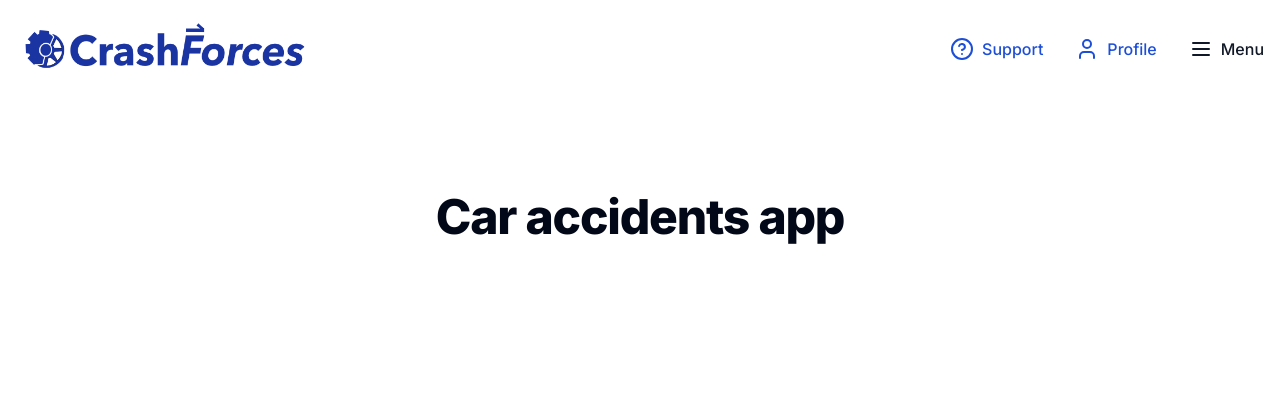
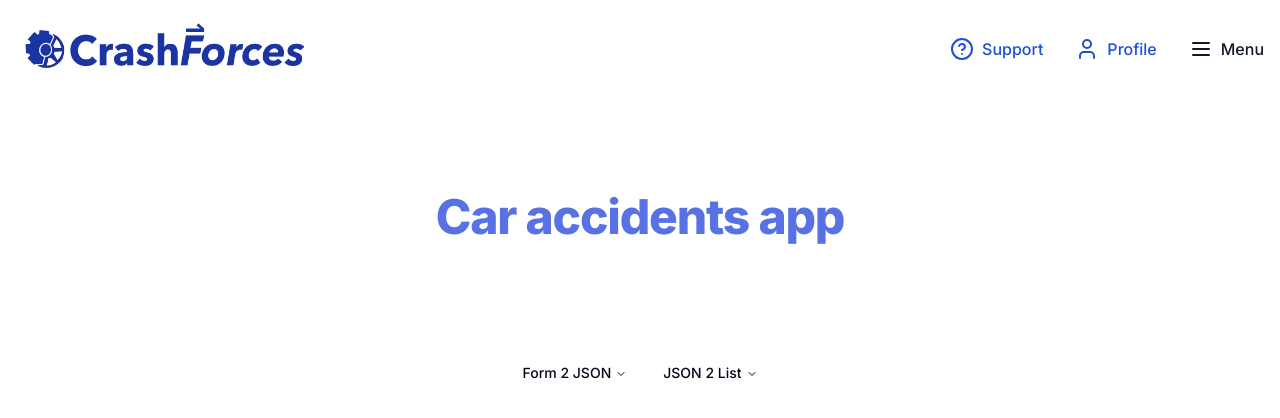
Before and after one commit to fdFloresMarquez/crashforces-exam, a Next.js app: page / in a window 1280 px wide. Shown: the top 418 px of the page. Built offline with nearby package versions, Linux system fonts and the light colour scheme.

Commit message:
add MainNavigationMenu component

```diff
--- a/src/app/page.tsx
+++ b/src/app/page.tsx
@@ -1,9 +1,15 @@
+import { MainNavigationMenu } from "@/components/MainNavigationMenu";
+
 export default function Home() {
   return (
-    <main className="flex min-h-screen flex-col items-center justify-between p-24">
-      <h1 className="scroll-m-20 text-4xl font-extrabold tracking-tight lg:text-5xl">
+    <main className="flex min-h-screen flex-col items-center space-y-28 p-24">
+      <h1 className="scroll-m-20 text-4xl font-extrabold tracking-tight text-brand-300 lg:text-5xl">
         Car accidents app
       </h1>
+
+      <div>
+        <MainNavigationMenu />
+      </div>
     </main>
   );
 }
--- /dev/null
+++ b/src/components/MainNavigationMenu.tsx
@@ -0,0 +1,77 @@
+"use client";
+
+import * as React from "react";
+import Link from "next/link";
+
+import { cn } from "@/lib/utils";
+import {
+  NavigationMenu,
+  NavigationMenuContent,
+  NavigationMenuItem,
+  NavigationMenuLink,
+  NavigationMenuList,
+  NavigationMenuTrigger,
+} from "@/components/ui/navigation-menu";
+
+export function MainNavigationMenu() {
+  return (
+    <NavigationMenu>
+      <NavigationMenuList>
+        <NavigationMenuItem>
+          <NavigationMenuTrigger>Form 2 JSON</NavigationMenuTrigger>
+          <NavigationMenuContent>
+            <ul className="grid gap-3 p-6 md:w-[400px] lg:w-[500px] ">
+              <ListItem href="/form-2-json/accident" title="Accident Form">
+                Here you can send Accident Info and view the JSON.
+              </ListItem>
+              <ListItem href="/form-2-json/collision" title="Collision Form">
+                Multi-step form for collecting information about a collision.
+              </ListItem>
+            </ul>
+          </NavigationMenuContent>
+        </NavigationMenuItem>
+        <NavigationMenuItem>
+          <NavigationMenuTrigger>JSON 2 List</NavigationMenuTrigger>
+          <NavigationMenuContent>
+            <ul className="grid w-[400px] gap-3 p-4 md:w-[500px] md:grid-cols-2 lg:w-[600px] ">
+              <ListItem href="/accident" title="Accident Form">
+                How to install dependencies and structure your app.
+              </ListItem>
+              <ListItem href="/docs/primitives/typography" title="Tooltip">
+                A popup that displays information related to an element when the element receives
+                keyboard focus or the mouse hovers over it.
+              </ListItem>
+            </ul>
+          </NavigationMenuContent>
+        </NavigationMenuItem>
+      </NavigationMenuList>
+    </NavigationMenu>
+  );
+}
+
+const ListItem = React.forwardRef<React.ElementRef<"a">, React.ComponentPropsWithoutRef<"a">>(
+  ({ className, title, children, ...props }, ref) => {
+    return (
+      <li>
+        <Link
+          ref={ref}
+          legacyBehavior
+          passHref
+          className={cn(
+            "block select-none space-y-1 rounded-md p-3 leading-none no-underline outline-none transition-colors hover:bg-accent hover:text-accent-foreground focus:bg-accent focus:text-accent-foreground",
+            className,
+          )}
+          href={props.href!}
+          {...props}
+        >
+          <NavigationMenuLink>
+            <div className="text-sm font-medium leading-none">{title}</div>
+            <p className="line-clamp-2 text-sm leading-snug text-muted-foreground">{children}</p>
+          </NavigationMenuLink>
+        </Link>
+      </li>
+    );
+  },
+);
+
+ListItem.displayName = "ListItem";
--- /dev/null
+++ b/src/components/ui/navigation-menu.tsx
@@ -0,0 +1,126 @@
+import * as React from "react";
+import * as NavigationMenuPrimitive from "@radix-ui/react-navigation-menu";
+import { cva } from "class-variance-authority";
+import { ChevronDown } from "lucide-react";
+
+import { cn } from "@/lib/utils";
+
+const NavigationMenu = React.forwardRef<
+  React.ElementRef<typeof NavigationMenuPrimitive.Root>,
+  React.ComponentPropsWithoutRef<typeof NavigationMenuPrimitive.Root>
+>(({ className, children, ...props }, ref) => (
+  <NavigationMenuPrimitive.Root
+    ref={ref}
+    className={cn("relative z-10 flex max-w-max flex-1 items-center justify-center", className)}
+    {...props}
+  >
+    {children}
+    <NavigationMenuViewport />
+  </NavigationMenuPrimitive.Root>
+));
+
+NavigationMenu.displayName = NavigationMenuPrimitive.Root.displayName;
+
+const NavigationMenuList = React.forwardRef<
+  React.ElementRef<typeof NavigationMenuPrimitive.List>,
+  React.ComponentPropsWithoutRef<typeof NavigationMenuPrimitive.List>
+>(({ className, ...props }, ref) => (
+  <NavigationMenuPrimitive.List
+    ref={ref}
+    className={cn("group flex flex-1 list-none items-center justify-center space-x-1", className)}
+    {...props}
+  />
+));
+
+NavigationMenuList.displayName = NavigationMenuPrimitive.List.displayName;
+
+const NavigationMenuItem = NavigationMenuPrimitive.Item;
+
+const navigationMenuTriggerStyle = cva(
+  "group inline-flex h-10 w-max items-center justify-center rounded-md bg-background px-4 py-2 text-sm font-medium transition-colors hover:bg-accent hover:text-accent-foreground focus:bg-accent focus:text-accent-foreground focus:outline-none disabled:pointer-events-none disabled:opacity-50 data-[active]:bg-accent/50 data-[state=open]:bg-accent/50",
+);
+
+const NavigationMenuTrigger = React.forwardRef<
+  React.ElementRef<typeof NavigationMenuPrimitive.Trigger>,
+  React.ComponentPropsWithoutRef<typeof NavigationMenuPrimitive.Trigger>
+>(({ className, children, ...props }, ref) => (
+  <NavigationMenuPrimitive.Trigger
+    ref={ref}
+    className={cn(navigationMenuTriggerStyle(), "group", className)}
+    {...props}
+  >
+    {children}{" "}
+    <ChevronDown
+      aria-hidden="true"
+      className="relative top-[1px] ml-1 h-3 w-3 transition duration-200 group-data-[state=open]:rotate-180"
+    />
+  </NavigationMenuPrimitive.Trigger>
+));
+
+NavigationMenuTrigger.displayName = NavigationMenuPrimitive.Trigger.displayName;
+
+const NavigationMenuContent = React.forwardRef<
+  React.ElementRef<typeof NavigationMenuPrimitive.Content>,
+  React.ComponentPropsWithoutRef<typeof NavigationMenuPrimitive.Content>
+>(({ className, ...props }, ref) => (
+  <NavigationMenuPrimitive.Content
+    ref={ref}
+    className={cn(
+      "left-0 top-0 w-full data-[motion^=from-]:animate-in data-[motion^=to-]:animate-out data-[motion^=from-]:fade-in data-[motion^=to-]:fade-out data-[motion=from-end]:slide-in-from-right-52 data-[motion=from-start]:slide-in-from-left-52 data-[motion=to-end]:slide-out-to-right-52 data-[motion=to-start]:slide-out-to-left-52 md:absolute md:w-auto ",
+      className,
+    )}
+    {...props}
+  />
+));
+
+NavigationMenuContent.displayName = NavigationMenuPrimitive.Content.displayName;
+
+const NavigationMenuLink = NavigationMenuPrimitive.Link;
+
+const NavigationMenuViewport = React.forwardRef<
+  React.ElementRef<typeof NavigationMenuPrimitive.Viewport>,
+  React.ComponentPropsWithoutRef<typeof NavigationMenuPrimitive.Viewport>
+>(({ className, ...props }, ref) => (
+  <div className={cn("absolute left-0 top-full flex justify-center")}>
+    <NavigationMenuPrimitive.Viewport
+      ref={ref}
+      className={cn(
+        "origin-top-center relative mt-1.5 h-[var(--radix-navigation-menu-viewport-height)] w-full overflow-hidden rounded-md border bg-popover text-popover-foreground shadow-lg data-[state=open]:animate-in data-[state=closed]:animate-out data-[state=closed]:zoom-out-95 data-[state=open]:zoom-in-90 md:w-[var(--radix-navigation-menu-viewport-width)]",
+        className,
+      )}
+      {...props}
+    />
+  </div>
+));
+
+NavigationMenuViewport.displayName = NavigationMenuPrimitive.Viewport.displayName;
+
+const NavigationMenuIndicator = React.forwardRef<
+  React.ElementRef<typeof NavigationMenuPrimitive.Indicator>,
+  React.ComponentPropsWithoutRef<typeof NavigationMenuPrimitive.Indicator>
+>(({ className, ...props }, ref) => (
+  <NavigationMenuPrimitive.Indicator
+    ref={ref}
+    className={cn(
+      "top-full z-[1] flex h-1.5 items-end justify-center overflow-hidden data-[state=visible]:animate-in data-[state=hidden]:animate-out data-[state=hidden]:fade-out data-[state=visible]:fade-in",
+      className,
+    )}
+    {...props}
+  >
+    <div className="relative top-[60%] h-2 w-2 rotate-45 rounded-tl-sm bg-border shadow-md" />
+  </NavigationMenuPrimitive.Indicator>
+));
+
+NavigationMenuIndicator.displayName = NavigationMenuPrimitive.Indicator.displayName;
+
+export {
+  navigationMenuTriggerStyle,
+  NavigationMenu,
+  NavigationMenuList,
+  NavigationMenuItem,
+  NavigationMenuContent,
+  NavigationMenuTrigger,
+  NavigationMenuLink,
+  NavigationMenuIndicator,
+  NavigationMenuViewport,
+};
```
